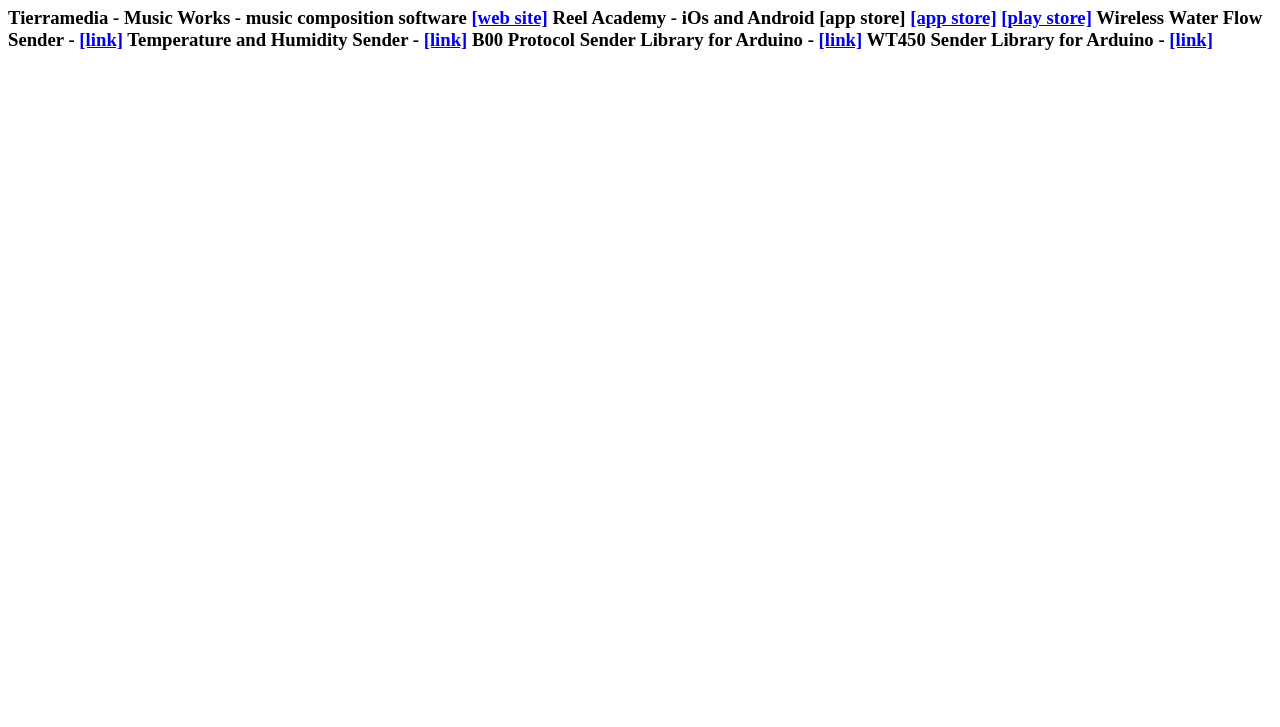
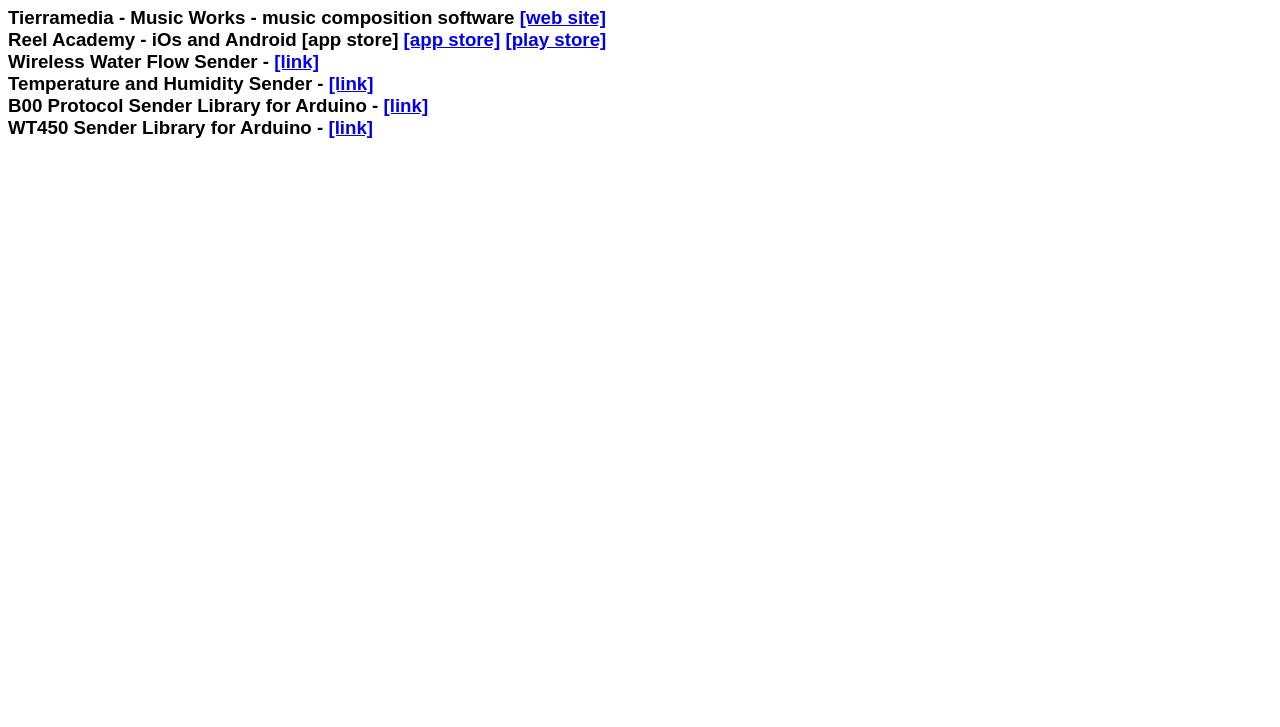
Before and after one commit to GraemeWieden/GraemeWieden.github.io, a plain HTML site: page index.html in a window 1280 px wide. Shown: the part 73-800 px from the top of the page. Drawn offline with Linux system fonts and the light colour scheme.

Commit message:
Update index.html

```diff
--- a/index.html
+++ b/index.html
@@ -4,18 +4,24 @@
 <!--
 <meta http-equiv="refresh" content="0; URL='https://www.tierramedia.com'" />
 -->
+<style>
+  body {
+  font-family: Sans-Serif;
+}
+</style>
+
 </head>
 <body>
 <h1>
 Projects:
 </h1>
 <h3>
-Tierramedia - Music Works - music composition software <a href="https://www.tierramedia.com/">[web site]</a>
-Reel Academy - iOs and Android [app store] <a href="https://apps.apple.com/au/app/reel-academy/id1538671929#?platform=iphone">[app store]</a> <a href="https://play.google.com/store/apps/details?id=com.reelimage.reel_academy">[play store]</a>
-  Wireless Water Flow Sender - <a href="http://graemewieden.github.io/flow_sender/">[link]</a>
-Temperature and Humidity Sender - <a href="http://graemewieden.github.io/temp_hum_sender/">[link]</a>
-B00 Protocol Sender Library for Arduino - <a href="https://github.com/graemewieden/B00_Protocol">[link]</a>
-WT450 Sender Library for Arduino - <a href="https://github.com/GraemeWieden/WT450Sender">[link]</a>
+Tierramedia - Music Works - music composition software <a href="https://www.tierramedia.com/">[web site]</a><br>
+Reel Academy - iOs and Android [app store] <a href="https://apps.apple.com/au/app/reel-academy/id1538671929#?platform=iphone">[app store]</a> <a href="https://play.google.com/store/apps/details?id=com.reelimage.reel_academy">[play store]</a><br>
+Wireless Water Flow Sender - <a href="http://graemewieden.github.io/flow_sender/">[link]</a><br>
+Temperature and Humidity Sender - <a href="http://graemewieden.github.io/temp_hum_sender/">[link]</a><br>
+B00 Protocol Sender Library for Arduino - <a href="https://github.com/graemewieden/B00_Protocol">[link]</a><br>
+WT450 Sender Library for Arduino - <a href="https://github.com/GraemeWieden/WT450Sender">[link]</a><br>
 </h3>
 </body>
 </html>
```
